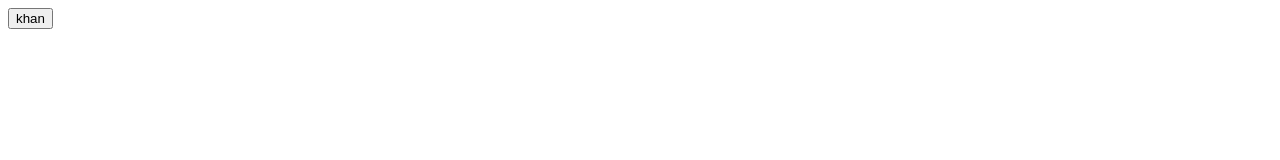
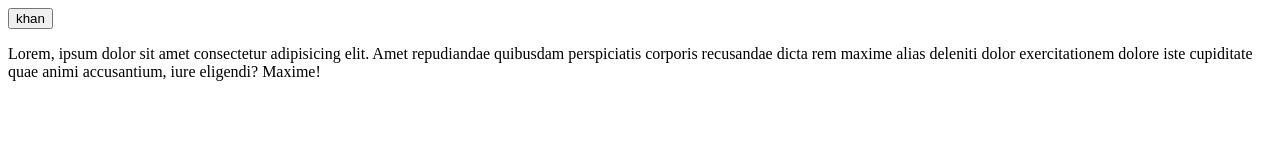
Before and after one commit to jk16434/team-project, a plain HTML site: page index.html in a window 1280 px wide. Drawn offline with Linux system fonts and the light colour scheme.

Commit message:
modified

```diff
--- a/index.html
+++ b/index.html
@@ -9,5 +9,10 @@
     <button>
         khan
     </button>
+
+    <p>
+        Lorem, ipsum dolor sit amet consectetur adipisicing elit. Amet repudiandae quibusdam perspiciatis corporis recusandae dicta rem maxime alias deleniti dolor exercitationem dolore iste cupiditate quae animi accusantium, iure eligendi? Maxime!
+    </p>
+
 </body>
 </html>
```
